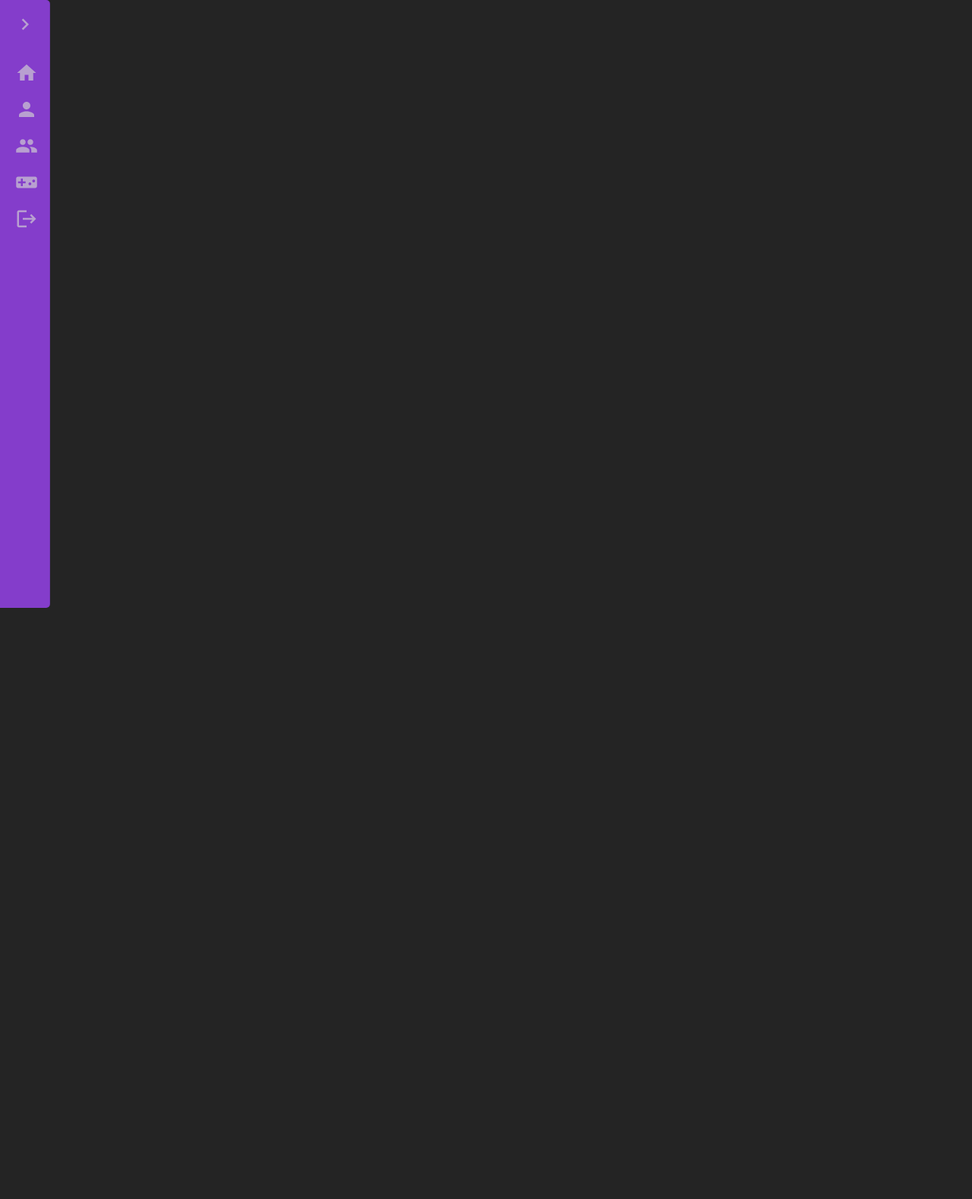
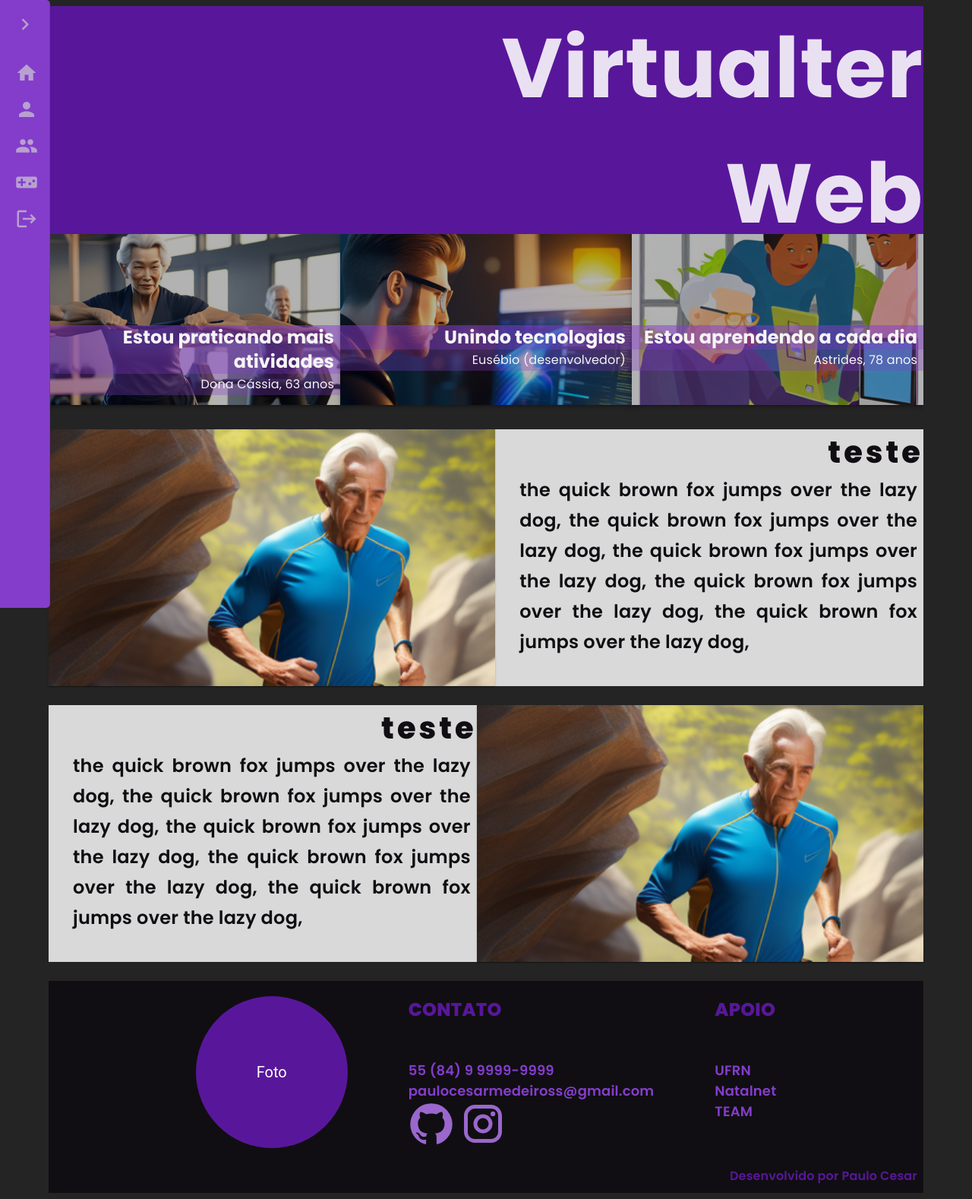
Before and after one commit to Msajt/projeto-2-dsi, a React (Vite) app: page / in a window 1280 px wide. Shown: the whole page at 76% size. Before the commit the page ends 800 px from the top, so only its background shows below. Built offline with nearby package versions, Linux system fonts and the light colour scheme.

Commit message:
gamepage

```diff
--- a/src/components/Content.jsx
+++ b/src/components/Content.jsx
@@ -1,4 +1,4 @@
-import { Paper, Stack, Typography } from "@mui/material";
+import { Paper, Stack, Typography, Box } from "@mui/material";
 
 import { homeImages } from "../../public/Images";
 
@@ -38,6 +38,7 @@ export default function Content() {
             <div
                 style={{
                     backgroundColor: "#D9D9D9",
+                    position: "relative",
                 }}
             >
                 <Stack direction="row">
--- a/src/components/Forms/PasswordForm.jsx
+++ b/src/components/Forms/PasswordForm.jsx
@@ -107,7 +107,7 @@ function CustomTextField({
 
 export default function PasswordForm() {
     return (
-        <div style={{ position: "relative" }}>
+        <div style={{ position: "relative", marginBottom: 25 }}>
             <Container align="center">
                 <Paper elevation={10} padding={10} sx={styles.paperStyle}>
                     {/* //? Título */}
--- /dev/null
+++ b/src/components/GameBox.jsx
@@ -0,0 +1,74 @@
+import { Paper, Box, Stack, Button, Typography } from "@mui/material";
+import FullIcon from "@mui/icons-material/OpenInFull";
+import { createTheme, ThemeProvider } from "@mui/material/styles";
+
+const theme = createTheme({
+    palette: {
+        primary: {
+            main: "#843DCB",
+            darker: "#843DCB",
+        },
+    },
+});
+
+export default function GameBox() {
+    function MyBox() {
+        return (
+            <Box
+                sx={{
+                    width: 562,
+                    height: 442,
+                    background: "#100E12",
+                }}
+            />
+        );
+    }
+
+    return (
+        <>
+            <Stack spacing={1} alignItems="flex-end" justifyContent="center">
+                <Paper
+                    sx={{
+                        background: "#843DCB",
+                        padding: "25px",
+                    }}
+                    elevation={10}
+                >
+                    <Stack
+                        direction={{ xs: "column", md: "row" }}
+                        spacing={2}
+                        justifyContent="center"
+                        alignItems="center"
+                    >
+                        <MyBox />
+                        <MyBox />
+                    </Stack>
+                </Paper>
+                <ThemeProvider theme={theme}>
+                    <Button
+                        sx={{
+                            width: "280px",
+                            height: "50px",
+                        }}
+                        color="primary"
+                        variant="contained"
+                    >
+                        <Stack direction="row" spacing={5}>
+                            <FullIcon sx={{ color: "#B8A0D0" }} />
+                            <Typography
+                                sx={{
+                                    fontFamily: "Poppins",
+                                    fontWeight: 700,
+                                    fontSize: "20px",
+                                    color: "#B8A0D0",
+                                }}
+                            >
+                                tela cheia
+                            </Typography>
+                        </Stack>
+                    </Button>
+                </ThemeProvider>
+            </Stack>
+        </>
+    );
+}
--- a/src/components/HomeBanner.jsx
+++ b/src/components/HomeBanner.jsx
@@ -5,20 +5,37 @@ export default function HomeBanner() {
     return (
         <div
             style={{
-                display: "flex",
-                flexDirection: "column",
                 alignItems: "center",
                 justifyContent: "center",
-                maxWidth: "100vw",
-                height: "100%",
             }}
         >
             <Box
-                width={{ sm: 800, md: 900, lg: 1600 }}
-                height={300}
-                backgroundColor="#58179A"
-                pr={15}
+                sx={{
+                    maxWidth: "calc(100% + 100px)",
+                    background: "#58179A",
+                    height: "300px",
+                }}
+                justifyContent="flex-end"
+                alignItems="center"
             >
+                <Typography
+                    fontSize={{ xs: 80, sm: 110 }}
+                    fontFamily="Poppins"
+                    fontWeight="bold"
+                    align="right"
+                >
+                    Virtualter
+                </Typography>
+                <Typography
+                    fontSize={{ xs: 80, sm: 110 }}
+                    fontFamily="Poppins"
+                    fontWeight="bold"
+                    align="right"
+                >
+                    Web
+                </Typography>
+            </Box>
+            {/* <Box height={300} backgroundColor="#58179A" pr={15}>
                 <Typography
                     variant="h1"
                     fontFamily="Poppins"
@@ -35,7 +52,7 @@ export default function HomeBanner() {
                 >
                     Web
                 </Typography>
-            </Box>
+            </Box> */}
         </div>
     );
 }
--- a/src/components/MyDrawer.jsx
+++ b/src/components/MyDrawer.jsx
@@ -1,3 +1,4 @@
+/* eslint-disable react/prop-types */
 import { Outlet, Link } from "react-router-dom";
 import { useState } from "react";
 import { styled, useTheme } from "@mui/material/styles";
@@ -111,7 +112,7 @@ function IdleState() {
                     }}
                 />
                 iconName="Início"
-                toLocation="/home"
+                toLocation="/"
             />
             {/* //? Login */}
             <MyListItem
@@ -154,7 +155,7 @@ function PacientState() {
                     }}
                 />
                 iconName="Início"
-                toLocation="/home"
+                toLocation="/"
             />
             {/* //? Usuário */}
             <MyListItem
@@ -190,7 +191,7 @@ function PacientState() {
                     }}
                 />
                 iconName="Sair"
-                toLocation="/home"
+                toLocation="/"
             />
         </>
     );
@@ -209,7 +210,7 @@ function TherapystState() {
                     }}
                 />
                 iconName="Início"
-                toLocation="/home"
+                toLocation="/"
             />
             {/* //? Usuário */}
             <MyListItem
@@ -257,7 +258,7 @@ function TherapystState() {
                     }}
                 />
                 iconName="Sair"
-                toLocation="/home"
+                toLocation="/"
             />
         </>
     );
--- a/src/components/MyFooter.jsx
+++ b/src/components/MyFooter.jsx
@@ -1,4 +1,4 @@
-import { Avatar, Stack, Typography } from "@mui/material";
+import { Avatar, Stack, Typography, Link } from "@mui/material";
 import { GitHub, Instagram } from "@mui/icons-material";
 
 const titleStyle = {
@@ -30,6 +30,34 @@ const copyrightStyle = {
     color: "#58179A",
 };
 
+const styles = {
+    title: {
+        fontFamily: "Poppins",
+        textTransform: "uppercase",
+        fontWeight: "800",
+        fontSize: "24px",
+        pb: { sm: 2, md: 6 },
+        color: "#58179A",
+    },
+    text: {
+        fontFamily: "Poppins",
+        fontWeight: "600",
+        fontSize: "18px",
+        color: "#843DCB",
+    },
+    icon: {
+        width: "60px",
+        height: "60px",
+        color: "#9A67CD",
+    },
+    copyright: {
+        fontFamily: "Poppins",
+        fontWeight: "600",
+        fontSize: "16px",
+        color: "#58179A",
+    },
+};
+
 export default function MyFooter() {
     return (
         <>
@@ -42,6 +70,7 @@ export default function MyFooter() {
                     justifyContent: "center",
                     alignItems: "center",
                     flexDirection: "column",
+                    marginTop: "25px",
                 }}
             >
                 <Stack
@@ -56,33 +85,37 @@ export default function MyFooter() {
                             bgcolor: "#58179A",
                         }}
                     >
-                        Foto do Paulo
+                        Foto
                     </Avatar>
 
                     <Stack align="left">
-                        <Typography sx={titleStyle}>contato</Typography>
-                        <Typography sx={textStyle}>
+                        <Typography sx={styles.title}>contato</Typography>
+                        <Typography sx={styles.text}>
                             55 (84) 9 9999-9999
                         </Typography>
-                        <Typography sx={textStyle}>
+                        <Typography sx={styles.text}>
                             paulocesarmedeiross@gmail.com
                         </Typography>
                         <Stack direction="row" spacing={1}>
-                            <GitHub sx={iconStyle} />
-                            <Instagram sx={iconStyle} />
+                            <Link href="https://github.com/msajt">
+                                <GitHub sx={styles.icon} />
+                            </Link>
+                            <Link href="https://instagram.com/pc_pixelart">
+                                <Instagram sx={styles.icon} />
+                            </Link>
                         </Stack>
                     </Stack>
 
                     <Stack align="left">
-                        <Typography sx={titleStyle}>apoio</Typography>
-                        <Typography sx={textStyle}>UFRN</Typography>
-                        <Typography sx={textStyle}>Natalnet</Typography>
-                        <Typography sx={textStyle}>TEAM</Typography>
+                        <Typography sx={styles.title}>apoio</Typography>
+                        <Typography sx={styles.text}>UFRN</Typography>
+                        <Typography sx={styles.text}>Natalnet</Typography>
+                        <Typography sx={styles.text}>TEAM</Typography>
                     </Stack>
                 </Stack>
             </div>
             <div style={{ background: "#100E12", paddingBottom: 10 }}>
-                <Typography align="right" sx={copyrightStyle} pr={1}>
+                <Typography align="right" sx={styles.copyright} pr={1}>
                     Desenvolvido por Paulo Cesar
                 </Typography>
             </div>
--- a/src/components/UserDashboard.jsx
+++ b/src/components/UserDashboard.jsx
@@ -1,3 +1,4 @@
+/* eslint-disable react/prop-types */
 import {
     Paper,
     Stack,
@@ -5,6 +6,7 @@ import {
     Typography,
     Container,
     Grid,
+    Box,
 } from "@mui/material";
 import GamesPlayedIcon from "@mui/icons-material/PlayArrow";
 import TimePlayedIcon from "@mui/icons-material/AccessTime";
@@ -38,15 +40,33 @@ const styles = {
 };
 
 const iconsArray = [
-    <GamesPlayedIcon sx={styles.iconStyle} />,
-    <TimePlayedIcon sx={styles.iconStyle} />,
-    <CoinIcon sx={styles.iconStyle} />,
-    <EnergyIcon sx={styles.iconStyle} />,
-    <CollisionIcon sx={styles.iconStyle} />,
-    <PrecisionIcon sx={styles.iconStyle} />,
+    {
+        icon: <GamesPlayedIcon sx={styles.iconStyle} />,
+        name: "Vezes jogadas",
+    },
+    {
+        icon: <TimePlayedIcon sx={styles.iconStyle} />,
+        name: "Tempo jogado",
+    },
+    {
+        icon: <CoinIcon sx={styles.iconStyle} />,
+        name: "Moedas totais",
+    },
+    {
+        icon: <EnergyIcon sx={styles.iconStyle} />,
+        name: "Energias totais",
+    },
+    {
+        icon: <CollisionIcon sx={styles.iconStyle} />,
+        name: "Colisões totais",
+    },
+    {
+        icon: <PrecisionIcon sx={styles.iconStyle} />,
+        name: "Precisão total",
+    },
 ];
 
-function UserData({ icon }) {
+function UserData({ iconImage, iconName }) {
     return (
         <Paper
             sx={{
@@ -61,7 +81,7 @@ function UserData({ icon }) {
                 justifyContent="space-between"
                 alignItems="center"
             >
-                {icon}
+                {iconImage}
                 <Stack direction="column" spacing={1} justifyContent="flex-end">
                     <Typography
                         align="right"
@@ -72,7 +92,7 @@ function UserData({ icon }) {
                             fontWeight: 700,
                         }}
                     >
-                        Vezes jogadas
+                        {iconName}
                     </Typography>
                     <Typography
                         align="right"
@@ -93,7 +113,17 @@ function UserData({ icon }) {
 
 export default function UserDashboard() {
     return (
-        <>
+        <div style={{ position: "relative" }}>
+            <Box
+                sx={{
+                    position: "absolute",
+                    width: "100%",
+                    background: "#58179A",
+                    height: "calc(100% - 50px)",
+                    top: "25px",
+                    zIndex: -1,
+                }}
+            />
             <Container align="center">
                 {/* //? Usuário */}
                 <Paper sx={styles.paperStyle} elevation={5}>
@@ -161,12 +191,15 @@ export default function UserDashboard() {
                     >
                         {iconsArray.map((item, i) => (
                             <Grid item key={i} xs={1} sm={3}>
-                                <UserData icon={iconsArray[i]} />
+                                <UserData
+                                    iconImage={item.icon}
+                                    iconName={item.name}
+                                />
                             </Grid>
                         ))}
                     </Grid>
                 </Paper>
             </Container>
-        </>
+        </div>
     );
 }
--- a/src/main.jsx
+++ b/src/main.jsx
@@ -11,6 +11,7 @@ import Login from "./routes/Login.jsx";
 import Register from "./routes/Register.jsx";
 import UserPage from "./routes/UserPage.jsx";
 import Pacients from "./routes/Pacients.jsx";
+import Game from "./routes/Game.jsx";
 
 import "./index.css";
 
@@ -21,7 +22,7 @@ const router = createBrowserRouter([
         element: <MyDrawer />,
         children: [
             {
-                path: "/home",
+                path: "/",
                 element: <Home />,
             },
             {
@@ -42,7 +43,7 @@ const router = createBrowserRouter([
             },
             {
                 path: "/game",
-                element: <h1>Colocar componente Game</h1>,
+                element: <Game />,
             },
         ],
     },
--- /dev/null
+++ b/src/routes/Game.jsx
@@ -0,0 +1,13 @@
+import GameBox from "../components/GameBox";
+import MyCarousel from "../components/MyCarousel";
+import MyFooter from "../components/MyFooter";
+
+export default function Game() {
+    return (
+        <>
+            <MyCarousel />
+            <GameBox />
+            <MyFooter />
+        </>
+    );
+}
--- a/src/routes/Home.jsx
+++ b/src/routes/Home.jsx
@@ -10,19 +10,16 @@ import MyCarousel from "../components/MyCarousel";
 import Content from "../components/Content";
 //? Footer
 import MyFooter from "../components/MyFooter";
-//? Drawbar Menu
-import MyDrawer from "../components/MyDrawer";
 
 export default function HomePage() {
     return (
-        <div>
+        <>
             <Container>
-                {/* <MyDrawer /> */}
                 <HomeBanner />
                 <MyCarousel />
                 <Content />
                 <MyFooter />
             </Container>
-        </div>
+        </>
     );
 }
```
Also changed, not shown: src/routes/GamePage.jsx (deleted).
